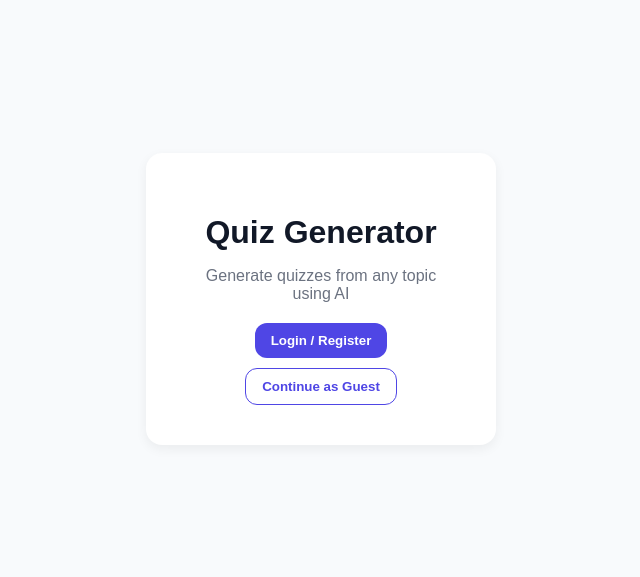
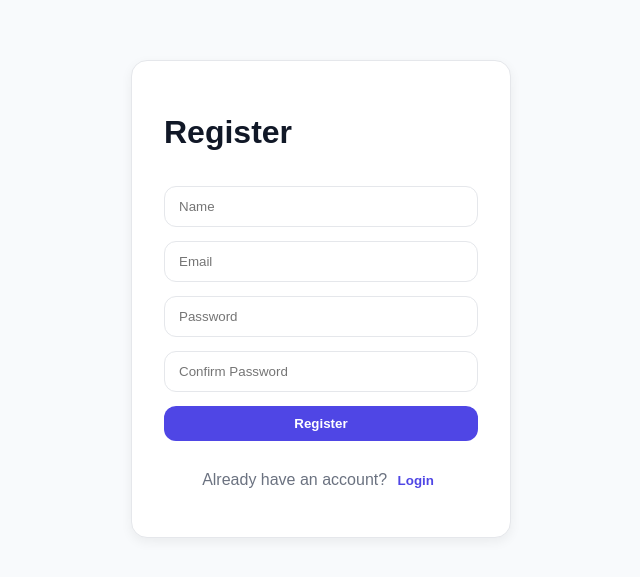
Before and after one commit to cerine0205/quiz-generator, a React (Vite) app: page /register in a window 1280 px wide. Shown: the part 101-678 px from the top of the page, without its empty margins (319-959 px from the left). Built offline with nearby package versions, Linux system fonts and the light colour scheme.

Commit message:
feat: add login and register pages with authentication context and routing

```diff
--- a/src/App.jsx
+++ b/src/App.jsx
@@ -1,12 +1,16 @@
 import { BrowserRouter, Routes, Route } from "react-router-dom";
 import Welcome from "./pages/Welcome";
 import GuestChat from "./pages/GuestChat";
+import Login from "./pages/Login";
+import Register from "./pages/Register";
 export default function App() {
   return (
     <BrowserRouter>
       <Routes>
         <Route path="*" element={<Welcome/>} />
         <Route path="/guest" element={<GuestChat />} />
+        <Route path="/login" element={<Login />} />
+        <Route path="/register" element={<Register />} />
       </Routes>
     </BrowserRouter>
   );
--- a/src/components/Input.jsx
+++ b/src/components/Input.jsx
@@ -4,25 +4,25 @@ export default function Input({
   placeholder,
   type = "text",
   disabled = false,
+  name,
 }) {
-  const styles = {
-    width: "100%",
-    padding: "12px 14px",
-    border: "1px solid var(--color-border)",
-    borderRadius: "12px",
-    background: "var(--color-card)",
-    color: "var(--color-text)",
-    outline: "none",
-  };
-
   return (
     <input
+      name={name}
       type={type}
       value={value}
       onChange={onChange}
       placeholder={placeholder}
       disabled={disabled}
-      style={styles}
+      style={{
+        width: "100%",
+        padding: "12px 14px",
+        border: "1px solid var(--color-border)",
+        borderRadius: "12px",
+        background: "var(--color-card)",
+        color: "var(--color-text)",
+        outline: "none",
+      }}
     />
   );
 }
--- a/src/pages/Login.jsx
+++ b/src/pages/Login.jsx
@@ -0,0 +1,118 @@
+import { useState } from "react";
+import { useNavigate } from "react-router-dom";
+import Button from "../components/Button";
+import Input from "../components/Input";
+import { useAuth } from "../context/AuthContext";
+
+export default function Login() {
+  const navigate = useNavigate();
+  const { login } = useAuth();
+
+  const [form, setForm] = useState({
+    email: "",
+    password: "",
+  });
+
+  const [error, setError] = useState("");
+  const [loading, setLoading] = useState(false);
+
+  const handleChange = (e) => {
+    setForm({
+      ...form,
+      [e.target.name]: e.target.value,
+    });
+  };
+
+  const handleSubmit = async (e) => {
+    e.preventDefault();
+    setError("");
+    setLoading(true);
+
+    try {
+      await login(form);
+      navigate("/chat");
+    } catch (err) {
+      setError("Invalid email or password.");
+      console.error(err);
+    } finally {
+      setLoading(false);
+    }
+  };
+
+  return (
+    <div style={styles.page}>
+      <form onSubmit={handleSubmit} style={styles.card}>
+        <h1>Login</h1>
+
+        {error && <p style={styles.error}>{error}</p>}
+
+        <Input
+          type="email"
+          name="email"
+          placeholder="Email"
+          value={form.email}
+          onChange={handleChange}
+        />
+
+        <Input
+          type="password"
+          name="password"
+          placeholder="Password"
+          value={form.password}
+          onChange={handleChange}
+        />
+
+        <Button type="submit" disabled={loading}>
+          {loading ? "Logging in..." : "Login"}
+        </Button>
+
+        <p style={styles.text}>
+          Don&apos;t have an account?{" "}
+          <button
+            type="button"
+            onClick={() => navigate("/register")}
+            style={styles.link}
+          >
+            Register
+          </button>
+        </p>
+      </form>
+    </div>
+  );
+}
+
+const styles = {
+  page: {
+    minHeight: "100vh",
+    display: "flex",
+    alignItems: "center",
+    justifyContent: "center",
+    background: "var(--color-bg)",
+  },
+  card: {
+    width: "380px",
+    display: "flex",
+    flexDirection: "column",
+    gap: "14px",
+    background: "var(--color-card)",
+    padding: "32px",
+    borderRadius: "16px",
+    border: "1px solid var(--color-border)",
+    boxShadow: "var(--shadow-sm)",
+  },
+  error: {
+    color: "var(--color-danger)",
+    margin: 0,
+  },
+  text: {
+    color: "var(--color-text-light)",
+    textAlign: "center",
+  },
+  link: {
+    border: "none",
+    background: "transparent",
+    color: "var(--color-primary)",
+    cursor: "pointer",
+    fontWeight: "600",
+  },
+};
--- a/src/pages/Register.jsx
+++ b/src/pages/Register.jsx
@@ -0,0 +1,135 @@
+import { useState } from "react";
+import { useNavigate } from "react-router-dom";
+import Button from "../components/Button";
+import Input from "../components/Input";
+import { useAuth } from "../context/AuthContext";
+
+export default function Register() {
+  const navigate = useNavigate();
+  const { register } = useAuth();
+
+  const [form, setForm] = useState({
+    name: "",
+    email: "",
+    password: "",
+    password_confirmation: "",
+  });
+
+  const [error, setError] = useState("");
+  const [loading, setLoading] = useState(false);
+
+  const handleChange = (e) => {
+    setForm({
+      ...form,
+      [e.target.name]: e.target.value,
+    });
+  };
+
+  const handleSubmit = async (e) => {
+    e.preventDefault();
+    setError("");
+    setLoading(true);
+
+    try {
+      await register(form);
+      navigate("/chat");
+    } catch (err) {
+      setError("Registration failed. Please check your information.");
+      console.error(err);
+    } finally {
+      setLoading(false);
+    }
+  };
+
+  return (
+    <div style={styles.page}>
+      <form onSubmit={handleSubmit} style={styles.card}>
+        <h1>Register</h1>
+
+        {error && <p style={styles.error}>{error}</p>}
+
+        <Input
+          name="name"
+          placeholder="Name"
+          value={form.name}
+          onChange={handleChange}
+        />
+
+        <Input
+          name="email"
+          type="email"
+          placeholder="Email"
+          value={form.email}
+          onChange={handleChange}
+        />
+
+        <Input
+          name="password"
+          type="password"
+          placeholder="Password"
+          value={form.password}
+          onChange={handleChange}
+        />
+
+        <Input
+          name="password_confirmation"
+          type="password"
+          placeholder="Confirm Password"
+          value={form.password_confirmation}
+          onChange={handleChange}
+        />
+
+        <Button type="submit" disabled={loading}>
+          {loading ? "Creating account..." : "Register"}
+        </Button>
+
+        <p style={styles.text}>
+          Already have an account?{" "}
+          <button
+            type="button"
+            onClick={() => navigate("/login")}
+            style={styles.link}
+          >
+            Login
+          </button>
+        </p>
+      </form>
+    </div>
+  );
+}
+
+const styles = {
+  page: {
+    minHeight: "100vh",
+    display: "flex",
+    alignItems: "center",
+    justifyContent: "center",
+    background: "var(--color-bg)",
+  },
+  card: {
+    width: "380px",
+    display: "flex",
+    flexDirection: "column",
+    gap: "14px",
+    background: "var(--color-card)",
+    padding: "32px",
+    borderRadius: "16px",
+    border: "1px solid var(--color-border)",
+    boxShadow: "var(--shadow-sm)",
+  },
+  error: {
+    color: "var(--color-danger)",
+    margin: 0,
+  },
+  text: {
+    color: "var(--color-text-light)",
+    textAlign: "center",
+  },
+  link: {
+    border: "none",
+    background: "transparent",
+    color: "var(--color-primary)",
+    cursor: "pointer",
+    fontWeight: "600",
+  },
+};
```
